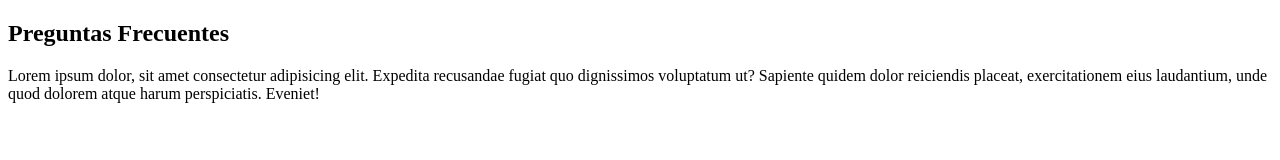
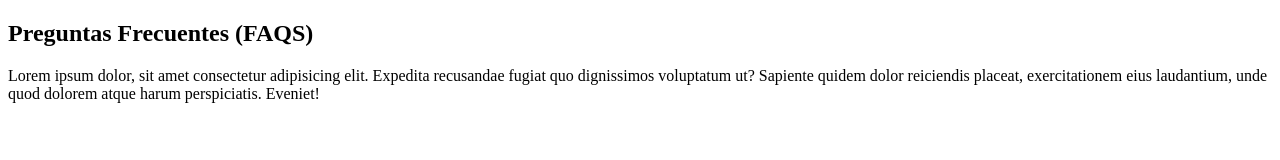
Before and after one commit to johanso/demogit, a plain HTML site: page preguntas.html in a window 1280 px wide. Drawn offline with Linux system fonts and the light colour scheme.

Commit message:
Se agrega abreviatura FAQS

```diff
--- a/preguntas.html
+++ b/preguntas.html
@@ -6,7 +6,7 @@
     <title>Preguntas frecuentes</title>
 </head>
 <body>
-    <h2>Preguntas Frecuentes</h2>
+    <h2>Preguntas Frecuentes (FAQS)</h2>
     <p>Lorem ipsum dolor, sit amet consectetur adipisicing elit. Expedita recusandae fugiat quo dignissimos voluptatum ut? Sapiente quidem dolor reiciendis placeat, exercitationem eius laudantium, unde quod dolorem atque harum perspiciatis. Eveniet!</p>
 </body>
 </html>
```
